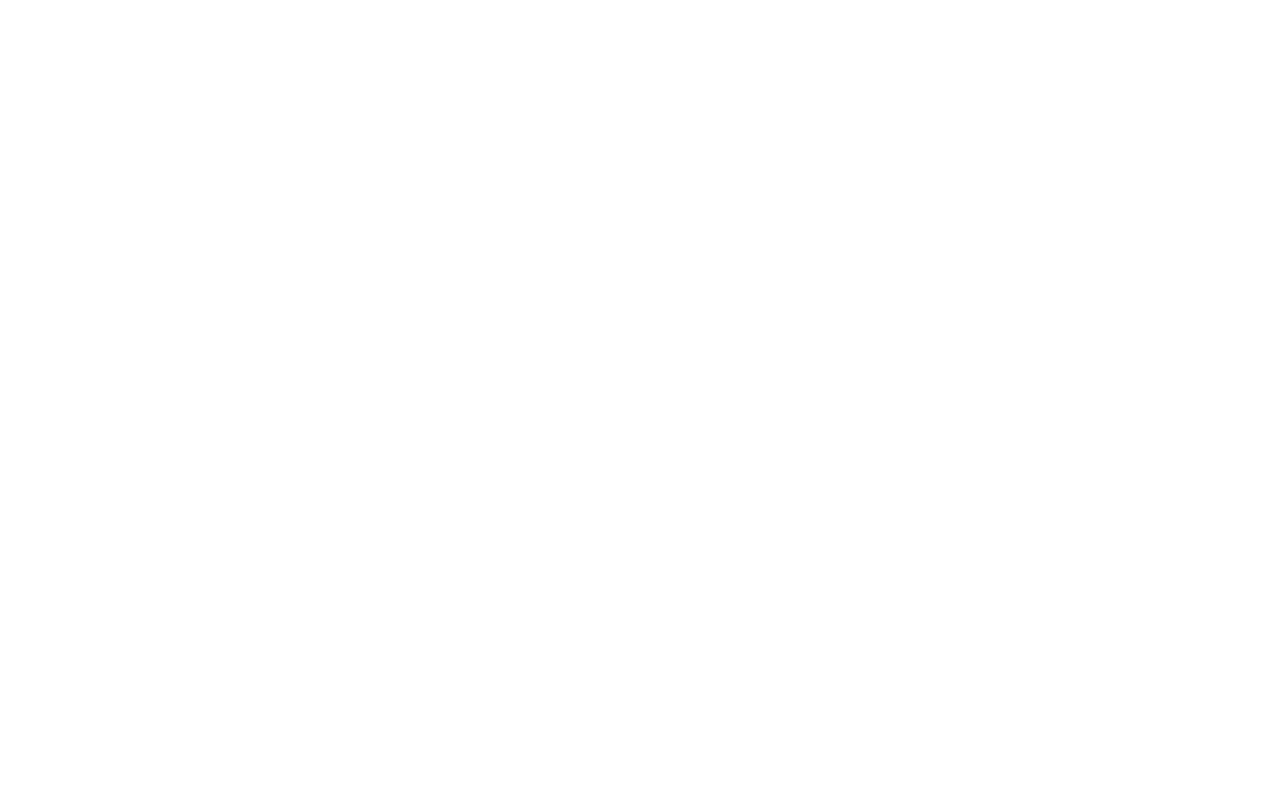
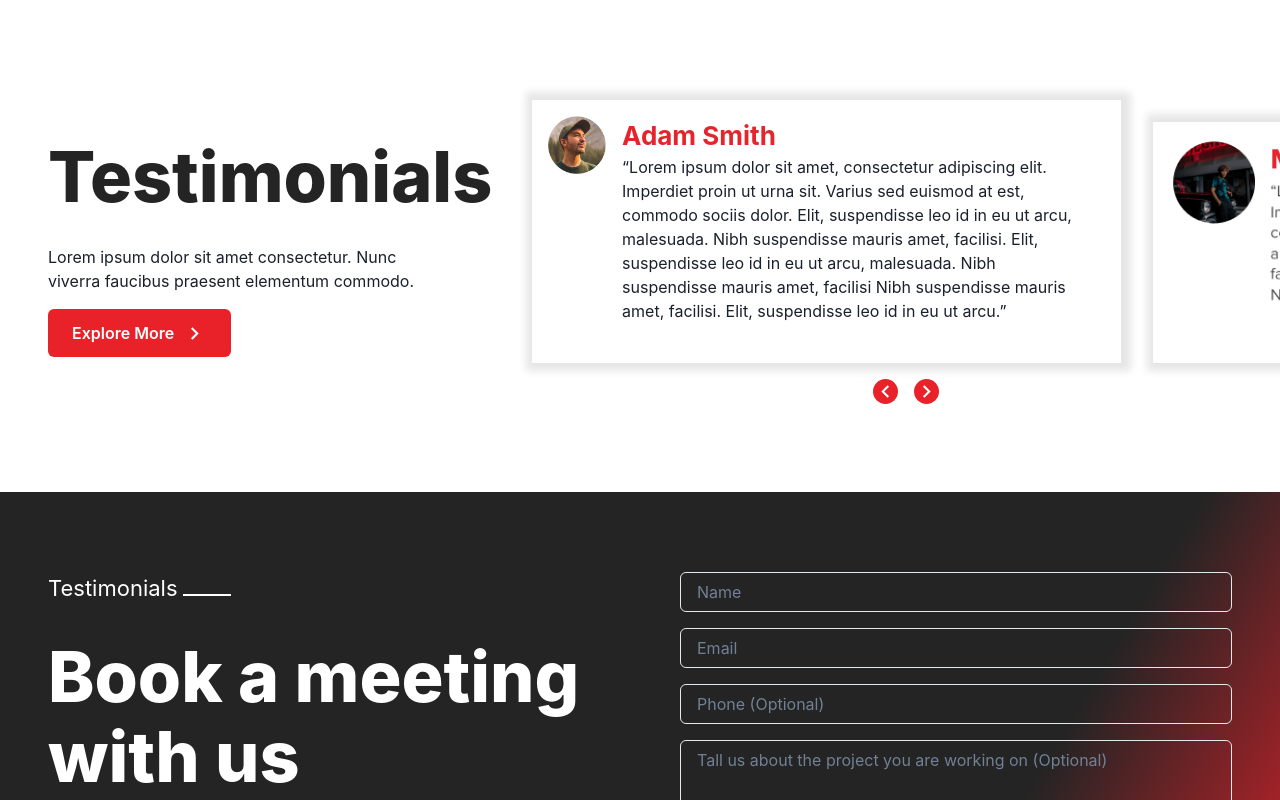
Before and after one commit to MJunaid648/nixxsol-homepage, a React (Create React App) app: page / in a window 1280 px wide. Shown: the part 2500-3300 px from the top of the page. Before the commit the page ends 2448 px from the top, so only its background shows below. Built offline with nearby package versions, Linux system fonts and the light colour scheme.

Commit message:
responsiveness completed

```diff
--- a/src/App.jsx
+++ b/src/App.jsx
@@ -15,10 +15,10 @@
       <Navbar />
        <Hero />
       <Services />
-      {/* <Testimonials />
-      <BookMeeting />
-      <Carousel />
-      <Footer />  */}
+       <Testimonials />
+     <BookMeeting />
+       <Carousel />
+     <Footer />
     </Flex>
   );
 }
--- a/src/Components/BookMeeting.jsx
+++ b/src/Components/BookMeeting.jsx
@@ -3,7 +3,9 @@
 const BookMeeting = () => {
   return (
     <Flex
-      p="5rem 3rem"
+      // p="5rem 3rem"
+      p={{ base: "1rem", md: "5rem 3rem" }}
+      direction={{ base: "column", md: "row" }}
       gap="5rem"
       background={
         "linear-gradient(120.79deg,  #242424,#242424, #242424, #242424 , #E92129)"
@@ -21,10 +23,11 @@
           <Box w={"3rem"} borderBottom={"2px solid white"}></Box>
         </Flex>
         <Text
-          lineHeight={"5rem"}
+          lineHeight={{ lg: "5rem" }}
           fontWeight={800}
-          fontSize={"70px"}
+          fontSize={{ base: "30px", md: "40px", lg: "70px" }}
           color="#FFFF"
+          textAlign={{ base: "center", md: "left" }}
         >
           Book a meeting with us
         </Text>
--- a/src/Components/Carousel.jsx
+++ b/src/Components/Carousel.jsx
@@ -1,8 +1,4 @@
-import {
-  Flex,
-  Box,
-  Image,
-} from "@chakra-ui/react";
+import { Flex, Box, Image } from "@chakra-ui/react";
 
 const Carousel = () => {
   const cards = [
@@ -16,7 +12,8 @@
     return (
       <Box
         key={item.id}
-        p="2rem"
+        // display={{item.id ==='1'?}}
+        p="0.5rem"
         borderRadius={"10px"}
         boxShadow={"2px 2px 2px 2px rgba(0, 0, 0, 0.1)"}
       >
@@ -24,8 +21,26 @@
       </Box>
     );
   });
+
+  const card = (item) => {
+    return (
+      <Box
+        key={item.id}
+        // display={{item.id ==='1'?}}
+        p="0.5rem"
+        borderRadius={"10px"}
+        boxShadow={"2px 2px 2px 2px rgba(0, 0, 0, 0.1)"}
+      >
+        <Image src={item.src} />
+      </Box>
+    );
+  };
   return (
-    <Flex p="10rem 3rem" gap="3rem" justifyContent={'space-between'} >
+    <Flex
+      p={{ base: "1rem", md: "10rem 3rem" }}
+      gap={{base:"1rem", md:'3rem'}}
+      justifyContent={"space-between"}
+    >
       {cardsList}
     </Flex>
   );
--- a/src/Components/Navbar.jsx
+++ b/src/Components/Navbar.jsx
@@ -12,7 +12,7 @@
       <Image w="100%" maxWidth="300px" src="./logo.svg" alt="logo" />
       <Flex
         mt={{ base: "1rem", md: "0" }}
-        gap={{ base: "1rem", md: "2rem" }}
+        gap={{ base: "0.3rem", md: "2rem" }}
         alignItems="center"
       >
         <Text fontSize="14px"  _hover={{ cursor: "pointer" }}>About</Text>
@@ -22,6 +22,7 @@
           </Text>
           <Box>
             <MdKeyboardArrowDown
+
               style={{
                 backgroundColor: "#E92129",
                 color: "white",
--- a/src/Components/Services.jsx
+++ b/src/Components/Services.jsx
@@ -25,7 +25,12 @@
 
 const Services = () => {
   return (
-    <Flex direction="column" bgColor={"#F8F8F8"} fontFamily={"sans-serif"}>
+    <Flex
+      direction="column"
+      bgColor={"#F8F8F8"}
+      fontFamily={"sans-serif"}
+      gap="1rem"
+    >
       <Box
         h={{ base: "auto", lg: "15rem" }}
         textAlign={"center"}
@@ -72,7 +77,7 @@
           >
             Portfolio
           </Text>
-          <Text w={"25rem"}>
+          <Text maxW={"25rem"} overflowWrap={"break-word"}>
             Lorem ipsum dolor sit amet consectetur. Nunc viverra faucibus
             praesent elementum commodo.
           </Text>
@@ -88,13 +93,7 @@
           </Button>
         </Flex>
         {/* iuugj */}
-        <Flex
-          flex="6"
-          direction={"column"}
-          // pb="10rem"
-          gap="1rem"
-          // border="2px solid red"
-        >
+        <Flex flex="6" direction={"column"} gap="1rem">
           <Flex gap="1rem" p={{ base: "0rem", lg: "0rem" }}>
             <Flex
               display={{ base: "none", lg: "flex" }}
@@ -111,8 +110,8 @@
             </Flex>
             <Image
               display={{ base: "block", lg: "none" }}
-              // w="100%"
               src="./gam.svg"
+              _hover={{ cursor: "pointer" }}
             />
             <Image
               display={{ base: "none", lg: "block" }}
--- a/src/Components/Testimonials.jsx
+++ b/src/Components/Testimonials.jsx
@@ -3,23 +3,37 @@
 
 const Testimonials = () => {
   return (
-    <Flex pt="5rem" pb="3rem"  gap="2rem">
+    <Flex
+      pt="5rem"
+      pb="3rem"
+      gap={"2rem"}
+      direction={{ base: "column", lg: "row" }}
+      alignItems={{ base: "center", lg: "flex-start" }}
+      justifyContent={{ base: "center", md: "flex-start" }}
+    >
       <Flex
         direction={"column"}
+        // border="2px solid green"
         //   flex="5"
         p={"2rem 0"}
         pl="3rem"
         gap="1rem"
+        alignItems={{ base: "center", lg: "flex-start" }}
+        justifyContent={{ base: "center", md: "flex-start" }}
       >
-        <Text fontWeight={800} color="#242424" fontSize={"80px"}>
+        <Text
+          fontWeight={800}
+          color="#242424"
+          fontSize={{ base: "30px", md: "40px", lg: "70px" }}
+        >
           Testimonials
         </Text>
-        <Text w={"25rem"}>
+        <Text maxW={"25rem"} overflowWrap={"break-word"}>
           Lorem ipsum dolor sit amet consectetur. Nunc viverra faucibus praesent
           elementum commodo.
         </Text>
         <Button
-          alignSelf={"flex-start"}
+          alignSelf={{ base: "center", lg: "flex-start" }}
           rightIcon={<MdKeyboardArrowRight style={{ fontSize: "25px" }} />}
           p="1.5rem"
           bgColor={"#E92129"}
@@ -30,22 +44,53 @@
           Explore More
         </Button>
       </Flex>
-      <Flex direction={"column"}>
-        <Flex alignItems={"flex-end"}>
+      {/* second div */}
+      <Flex
+        // display={'none'}
+        p={{ base: "0.5rem", lg: "" }}
+        pr="0"
+        direction={"column"}
+        alignItems={{ base: "center", lg: "flex-start" }}
+        justifyContent={{ base: "center", lg: "flex-start" }}
+        // border="2px solid green"
+      >
+        <Flex
+          // alignItems={"flex-end"}
+          // border="2px solid blue"
+
+          alignItems={{ base: "center", lg: "stretch" }}
+          justifyContent={{ base: "center", lg: "flex-start" }}
+          p={{ base: "1rem", lg: "0" }}
+          // h={"18rem"}
+          gap="2rem"
+        >
+          {/* card */}
           <Flex
-            h="100%"
+            w={{ base: "", lg: "80%" }}
+            // border="2px solid red"
+            // h="100%"
+            direction={{ base: "column", md: "row" }}
+            alignItems={{ base: "center", md: "stretch" }}
+            justifyContent={{ base: "center", md: "flex-start" }}
             p="1rem"
-            pb="3rem"
-            pr="2rem"
+            // pb="0.5rem"
+            pr={{ base: "1rem", lg: "2rem" }}
             gap="1rem"
             boxShadow={"2px 0px 8px 8px rgba(0, 0, 0, 0.1)"}
           >
-            <Image src="./Rectangle 1358.png" alignSelf={"flex-start"} />
-            <Flex direction="column">
+            <Image
+              src="./Rectangle 1358.png"
+              boxSize={{ base: "18%", lg: "25%" }}
+            />
+            <Flex
+              direction="column"
+              alignItems={{ base: "center", md: "flex-start" }}
+              justifyContent={{ base: "center", md: "flex-start" }}
+            >
               <Text color={"#E4252C"} fontWeight={700} fontSize={"26px"}>
                 Adam Smith
               </Text>
-              <Text>
+              <Text overflow="hidden" textOverflow="ellipsis" whiteSpace="wrap">
                 “Lorem ipsum dolor sit amet, consectetur adipiscing elit.
                 Imperdiet proin ut urna sit. Varius sed euismod at est, commodo
                 sociis dolor. Elit, suspendisse leo id in eu ut arcu, malesuada.
@@ -56,9 +101,22 @@
               </Text>
             </Flex>
           </Flex>
-          <Image h="80%" src="Frame 1000000912.png" />
+          <Image
+            display={{ base: "none", lg: "block" }}
+            src="Frame 1000000912.png"
+            // border="2px solid red"
+            w="17%"
+            h="80%"
+            boxShadow={"2px 0px 8px 8px rgba(0, 0, 0, 0.1)"}
+            alignSelf={"flex-end"}
+          />
         </Flex>
-        <Flex gap="1rem" mt='1rem' ml="35rem">
+        <Flex
+          gap="1rem"
+          alignSelf={"center"}
+          mt="1rem"
+          //  ml="70%"
+        >
           <Box gap="0.5rem" _hover={{ cursor: "pointer" }}>
             <MdKeyboardArrowLeft
               style={{
```
Also changed, not shown: src/Components/Footer.jsx (+23 -21 lines), public/Frame 1000000912.png, src/Components/random.txt.
